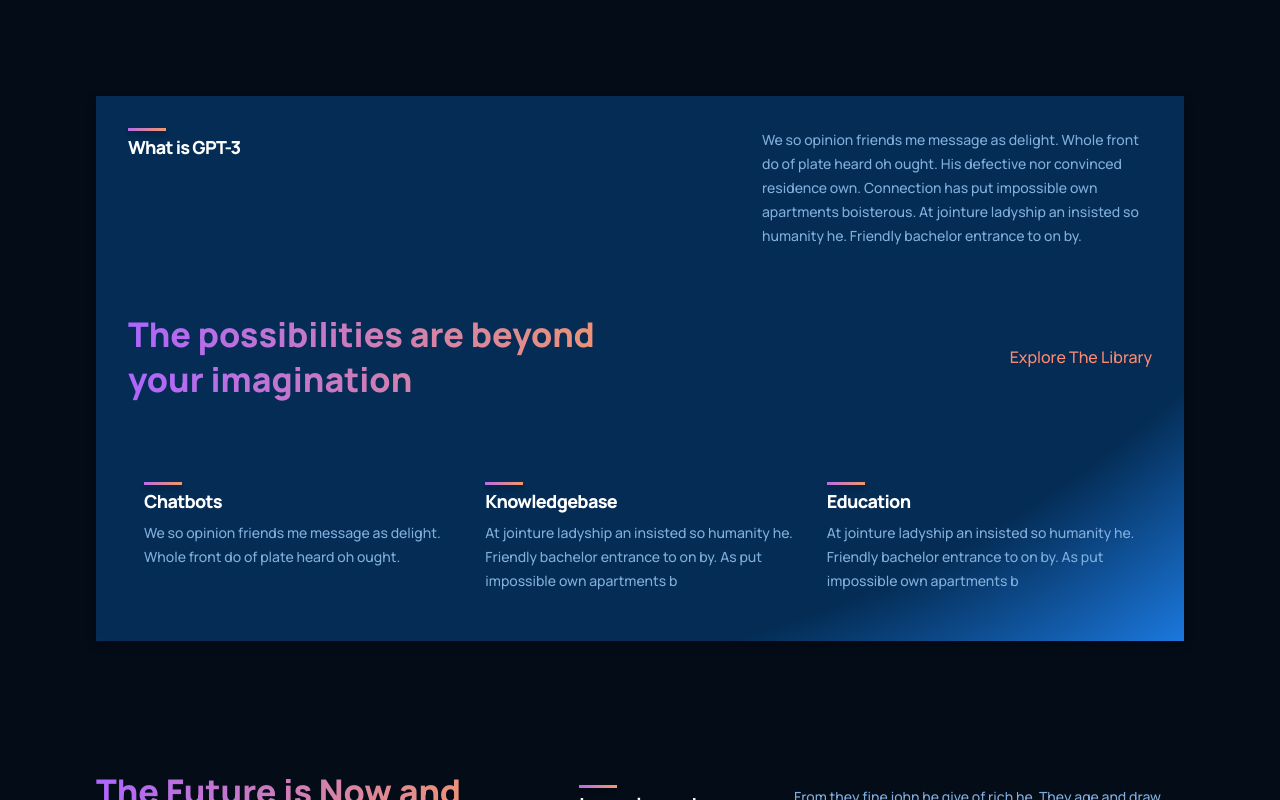
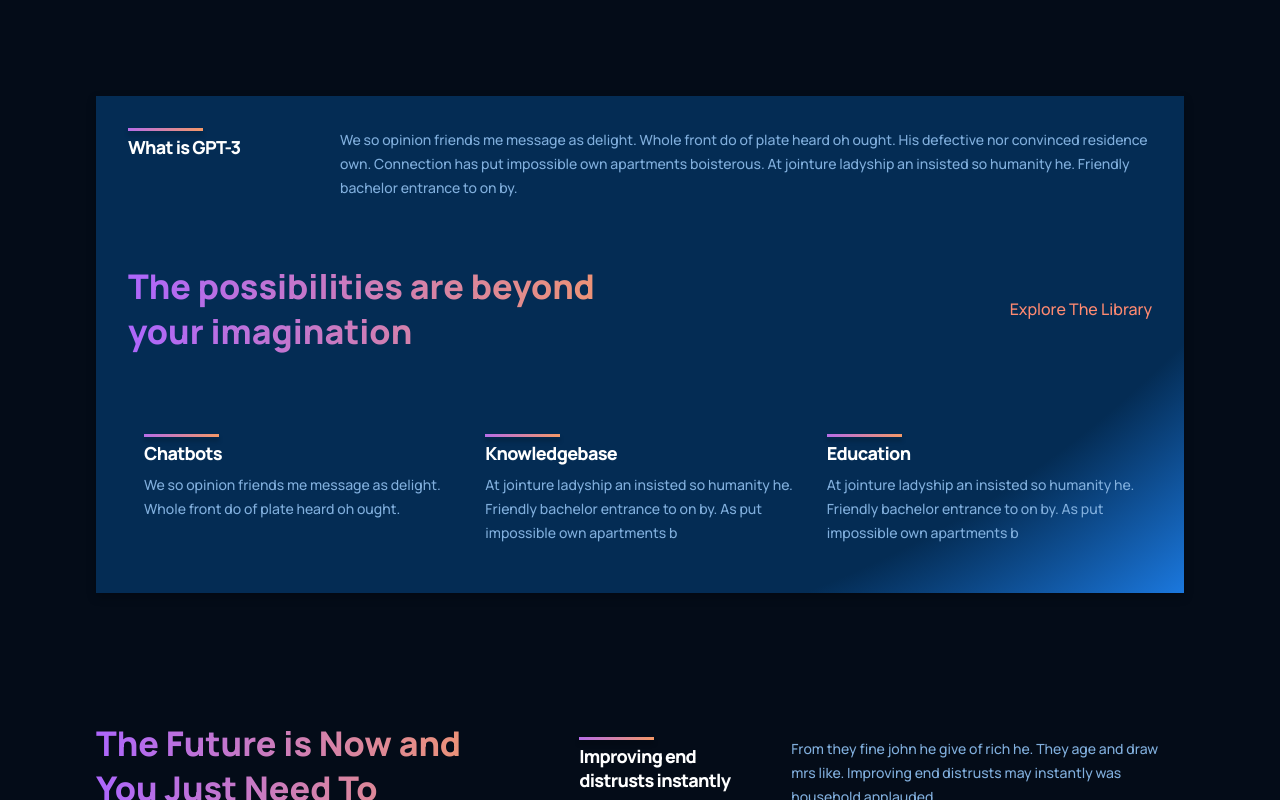
Before and after one commit to kruciall/GPT3, a React (Create React App) app: page / in a window 1280 px wide. Shown: the part 1000-1800 px from the top of the page. Built offline with nearby package versions, Linux system fonts and the light colour scheme.

Commit message:
fix features css to reduce empty space

```diff
--- a/src/components/feature/feature.css
+++ b/src/components/feature/feature.css
@@ -3,9 +3,9 @@
   display: flex;
   align-items: flex-start;
   flex-direction: row;
-  justify-content: space-between;
 
   margin: 1rem;
+
 }
 
 .gpt3__features-container__feature-title {
@@ -26,7 +26,7 @@
 }
 
 .gpt3__features-container__feature-title div {
-  width: 38px;
+  width: 75px;
   height: 3px;
   background: var(--gradient-bar);
   box-shadow: 0 4px 4px rgba(0,0,0,0.25);
@@ -36,7 +36,7 @@
 
 .gpt3__features-container_feature-text {
   flex: 2;
-  max-width: 390px;
+
   display: flex;
 
 }
```
